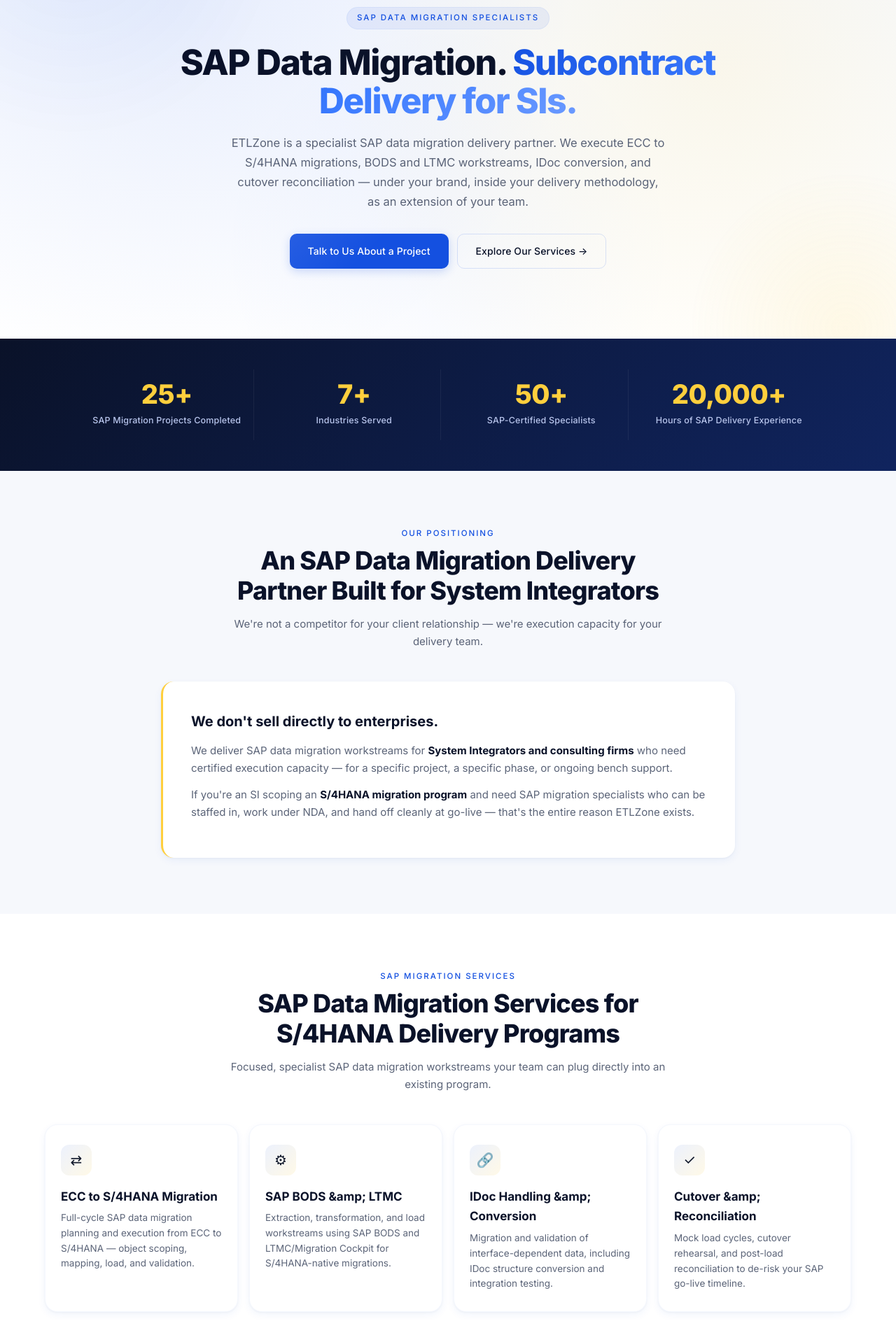
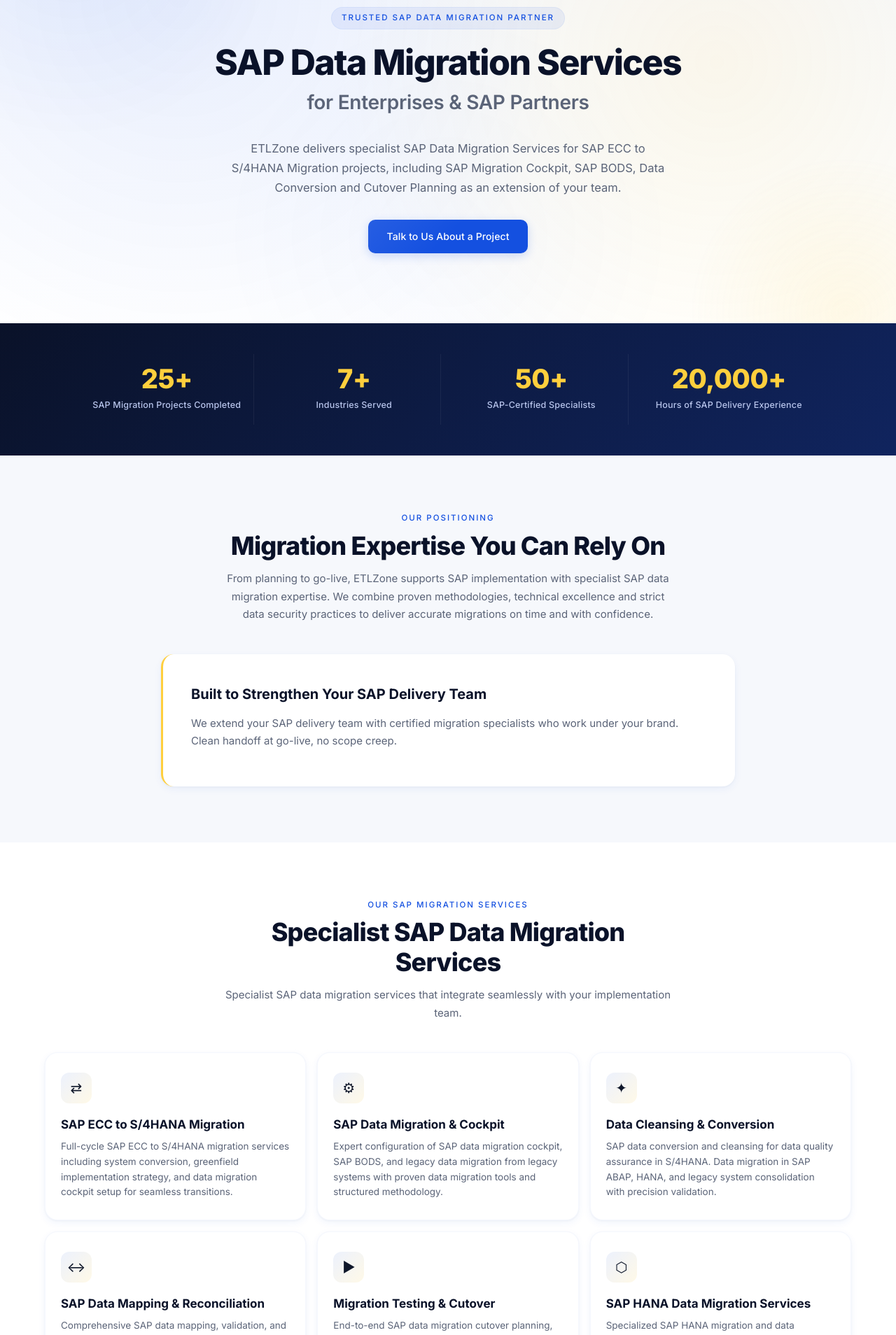
Before and after one commit to AnshumanMishraDev/etlzone-websitev2, a Next.js app: page / in a window 1280 px wide. Shown: the part 160-2068 px from the top of the page at 70% size. Built offline with nearby package versions, Linux system fonts and the light colour scheme.

Commit message:
implement SEO copy updates: homepage hero, positioning, 6 service cards, track record, about page leadership, blog featured articles

```diff
--- a/src/app/blog/page.tsx
+++ b/src/app/blog/page.tsx
@@ -33,6 +33,10 @@
 
       <section style={{ padding: "60px 24px" }}>
         <div className="container" style={{ maxWidth: 900 }}>
+          <div style={{ textAlign: "center", marginBottom: 36 }}>
+            <span className="section-eyebrow">Featured Articles</span>
+            <h2 style={{ fontSize: "clamp(22px,3vw,30px)", fontWeight: 800, color: "var(--brand-blue-dark)", letterSpacing: -0.8, marginBottom: 8 }}>From the ETLZone Delivery Team</h2>
+          </div>
           <div style={{ display: "grid", gridTemplateColumns: "repeat(2, 1fr)", gap: 24 }}>
             {posts.map((post, i) => (
               <ScrollReveal key={i}>
--- a/src/app/page.tsx
+++ b/src/app/page.tsx
@@ -4,17 +4,39 @@
 import CTABanner from "@/components/CTABanner";
 import FullFooter from "@/components/FullFooter";
 
+const serviceCards = [
+  { icon: "⇄", title: "SAP ECC to S/4HANA Migration", desc: "Full-cycle SAP ECC to S/4HANA migration services including system conversion, greenfield implementation strategy, and data migration cockpit setup for seamless transitions." },
+  { icon: "⚙", title: "SAP Data Migration & Cockpit", desc: "Expert configuration of SAP data migration cockpit, SAP BODS, and legacy data migration from legacy systems with proven data migration tools and structured methodology." },
+  { icon: "✦", title: "Data Cleansing & Conversion", desc: "SAP data conversion and cleansing for data quality assurance in S/4HANA. Data migration in SAP ABAP, HANA, and legacy system consolidation with precision validation." },
+  { icon: "↔", title: "SAP Data Mapping & Reconciliation", desc: "Comprehensive SAP data mapping, validation, and reconciliation services ensuring data integrity across ECC to S/4HANA migration with detailed data migration steps documentation." },
+  { icon: "▶", title: "Migration Testing & Cutover", desc: "End-to-end SAP data migration cutover planning, mock runs, and go-live support. Data migration testing across all workstreams with risk mitigation and cutover plan execution." },
+  { icon: "⬡", title: "SAP HANA Data Migration Services", desc: "Specialized SAP HANA migration and data migration in SAP BODS, SAP ADM implementation, and data migration from legacy systems to HANA infrastructure." },
+];
+
+const whyUsItems = [
+  { num: "01", title: "Narrow Scope, Deep Depth", desc: "We only do SAP data migration. No analytics, no app development, no general BI — so there&apos;s no scope creep and no competing priorities on your project timeline." },
+  { num: "02", title: "Drop-In Delivery", desc: "We work inside your PM tooling, your status cadence, your naming conventions. Your client sees your delivery, not ours." },
+  { num: "03", title: "Surge Capacity Without Headcount Risk", desc: "Bring us in for a migration phase, release us at go-live. No bench cost between engagements." },
+  { num: "04", title: "NDA &amp; Confidentiality as Standard", desc: "Confidentiality isn&apos;t a negotiation — it&apos;s the default posture for every SAP migration engagement we take on." },
+];
+
+const engageItems = [
+  { title: "Staff Augmentation", desc: "Migration specialists staffed directly into your live SAP project team." },
+  { title: "Subcontracted Workstream", desc: "Full ownership of a defined migration workstream, delivered under your program." },
+  { title: "Fixed-Scope Module Delivery", desc: "A specific module delivered end-to-end — e.g., the BODS load layer only." },
+];
+
 export default function HomePage() {
   return (
     <>
       {/* Hero section */}
       <section className="hero-center">
-        <span className="eyebrow">SAP Data Migration Specialists</span>
-        <h1>SAP Data Migration. <span className="highlight">Subcontract Delivery for SIs.</span></h1>
-        <p className="sub">ETLZone is a specialist SAP data migration delivery partner. We execute ECC to S/4HANA migrations, BODS and LTMC workstreams, IDoc conversion, and cutover reconciliation — under your brand, inside your delivery methodology, as an extension of your team.</p>
+        <span className="eyebrow">Trusted SAP Data Migration Partner</span>
+        <h1>SAP Data Migration Services</h1>
+        <p style={{ fontSize: "clamp(20px, 3vw, 28px)", fontWeight: 600, color: "var(--text-muted)", margin: "-12px auto 28px", letterSpacing: "-0.3px" }}>for Enterprises &amp; SAP Partners</p>
+        <p className="sub">ETLZone delivers specialist SAP Data Migration Services for SAP ECC to S/4HANA Migration projects, including SAP Migration Cockpit, SAP BODS, Data Conversion and Cutover Planning as an extension of your team.</p>
         <div className="hero-ctas">
           <a href="/contact" className="btn-primary">Talk to Us About a Project</a>
-          <a href="/services" className="btn-secondary">Explore Our Services →</a>
         </div>
       </section>
 
@@ -46,15 +68,14 @@
           <div className="section-head">
             <ScrollReveal>
               <span className="section-eyebrow">Our Positioning</span>
-              <h2>An SAP Data Migration Delivery Partner Built for System Integrators</h2>
-              <p>We&apos;re not a competitor for your client relationship — we&apos;re execution capacity for your delivery team.</p>
+              <h2>Migration Expertise You Can Rely On</h2>
+              <p>From planning to go-live, ETLZone supports SAP implementation with specialist SAP data migration expertise. We combine proven methodologies, technical excellence and strict data security practices to deliver accurate migrations on time and with confidence.</p>
             </ScrollReveal>
           </div>
           <ScrollReveal>
             <div className="positioning-box">
-              <h3>We don&apos;t sell directly to enterprises.</h3>
-              <p>We deliver SAP data migration workstreams for <strong>System Integrators and consulting firms</strong> who need certified execution capacity — for a specific project, a specific phase, or ongoing bench support.</p>
-              <p>If you&apos;re an SI scoping an <strong>S/4HANA migration program</strong> and need SAP migration specialists who can be staffed in, work under NDA, and hand off cleanly at go-live — that&apos;s the entire reason ETLZone exists.</p>
+              <h3>Built to Strengthen Your SAP Delivery Team</h3>
+              <p>We extend your SAP delivery team with certified migration specialists who work under your brand. Clean handoff at go-live, no scope creep.</p>
             </div>
           </ScrollReveal>
         </div>
@@ -65,18 +86,13 @@
         <div className="container">
           <div className="section-head">
             <ScrollReveal>
-              <span className="section-eyebrow">SAP Migration Services</span>
-              <h2>SAP Data Migration Services for S/4HANA Delivery Programs</h2>
-              <p>Focused, specialist SAP data migration workstreams your team can plug directly into an existing program.</p>
+              <span className="section-eyebrow">Our SAP Migration Services</span>
+              <h2>Specialist SAP Data Migration Services</h2>
+              <p>Specialist SAP data migration services that integrate seamlessly with your implementation team.</p>
             </ScrollReveal>
           </div>
-          <div className="cards-grid">
-            {[
-              { icon: "⇄", title: "ECC to S/4HANA Migration", desc: "Full-cycle SAP data migration planning and execution from ECC to S/4HANA — object scoping, mapping, load, and validation." },
-              { icon: "⚙", title: "SAP BODS &amp; LTMC", desc: "Extraction, transformation, and load workstreams using SAP BODS and LTMC/Migration Cockpit for S/4HANA-native migrations." },
-              { icon: "🔗", title: "IDoc Handling &amp; Conversion", desc: "Migration and validation of interface-dependent data, including IDoc structure conversion and integration testing." },
-              { icon: "✓", title: "Cutover &amp; Reconciliation", desc: "Mock load cycles, cutover rehearsal, and post-load reconciliation to de-risk your SAP go-live timeline." },
-            ].map((s, i) => (
+          <div className="cards-grid" style={{ gridTemplateColumns: "repeat(3, 1fr)" }}>
+            {serviceCards.map((s, i) => (
               <ScrollReveal key={i} className="service-card">
                 <div className="service-icon">{s.icon}</div>
                 <h3>{s.title}</h3>
@@ -101,12 +117,7 @@
             </ScrollReveal>
           </div>
           <div className="why-grid">
-            {[
-              { num: "01", title: "Narrow Scope, Deep Depth", desc: "We only do SAP data migration. No analytics, no app development, no general BI — so there&apos;s no scope creep and no competing priorities on your project timeline." },
-              { num: "02", title: "Drop-In Delivery", desc: "We work inside your PM tooling, your status cadence, your naming conventions. Your client sees your delivery, not ours." },
-              { num: "03", title: "Surge Capacity Without Headcount Risk", desc: "Bring us in for a migration phase, release us at go-live. No bench cost between engagements." },
-              { num: "04", title: "NDA &amp; Confidentiality as Standard", desc: "Confidentiality isn&apos;t a negotiation — it&apos;s the default posture for every SAP migration engagement we take on." },
-            ].map((item, i) => (
+            {whyUsItems.map((item, i) => (
               <ScrollReveal key={i} className="why-card">
                 <div className="why-num">{item.num}</div>
                 <div>
@@ -127,9 +138,8 @@
         <div className="container">
           <ScrollReveal>
             <div className="track-record-card">
-              <h2>Proven SAP Data Migration Delivery Track Record</h2>
-              <p><span className="highlight-num">12+</span> end-to-end SAP data migrations delivered across ECC to S/4HANA programs.</p>
-              <p>Combined SAP delivery experience across the team, including backgrounds at Accenture and SLB.</p>
+              <h2>12+ S/4HANA migrations delivered. Zero failed go-lives</h2>
+              <p>Our team includes SAP-certified migration architects from tier-1 SIs. Every project on time, on budget with certified post-migration support.</p>
             </div>
           </ScrollReveal>
         </div>
@@ -146,11 +156,7 @@
             </ScrollReveal>
           </div>
           <div className="engage-list">
-            {[
-              { title: "Staff Augmentation", desc: "Migration specialists staffed directly into your live SAP project team." },
-              { title: "Subcontracted Workstream", desc: "Full ownership of a defined migration workstream, delivered under your program." },
-              { title: "Fixed-Scope Module Delivery", desc: "A specific module delivered end-to-end — e.g., the BODS load layer only." },
-            ].map((item, i) => (
+            {engageItems.map((item, i) => (
               <ScrollReveal key={i} className="engage-item">
                 <h3>{item.title}</h3>
                 <p>{item.desc}</p>
```
Also changed, not shown: src/app/about/page.tsx (+10 -9 lines).
